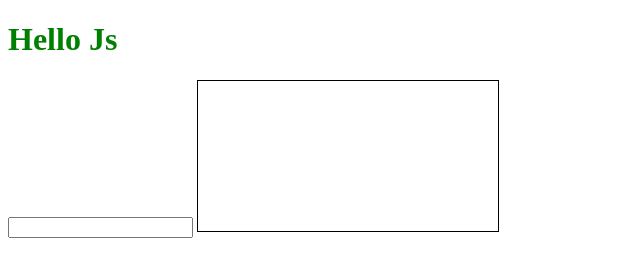
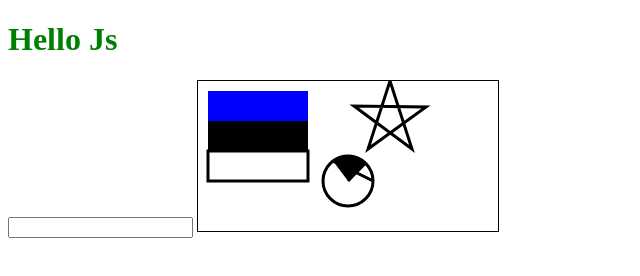
Before and after one commit to katarinakivimaa/learnjs, a plain HTML site: page index.html in a window 1280 px wide. Shown: the whole page, without its empty margins (0-640 px from the left). Drawn offline with Linux system fonts and the light colour scheme.

Commit message:
make flag, star and circle with black portion

```diff
--- a/index.html
+++ b/index.html
@@ -5,11 +5,12 @@
     <meta name="viewport" content="width=device-width, initial-scale=1.0">
     <title>Document</title>
     <link rel="stylesheet" href="/style.css">
+
 </head>
 <body>
     <h1 id="title" class="green">Hello Js</h1>
     <input type="text" name="" id="textInputs">
     <canvas></canvas>
-    <script>src="/script.js"</script>
+    <script src="/script.js"></script>
 </body>
 </html>
--- a/script.js
+++ b/script.js
@@ -4,16 +4,51 @@
 // }, 5000);
 let canvas = document.querySelector('canvas');
 let ctx = canvas.getContext('2d');
-ctx.moveTo(0,0);
-ctx.lineTo(200,100);
+
 ctx.stroke();
 ctx.beginPath();
-ctx.arc(100, 100, 50, 0, 2*Math.PI);
-ctx.strokeStyle ='red';
+ctx.moveTo(150,100);
+ctx.arc(150, 100, 25, 150, 180, 0.3*Math.PI);
+ctx.fill();
+ctx.arc(150, 100, 25, 0, 2*Math.PI);
 ctx.lineWidth = 3;
+
+
+// ctx.stroke();
+// ctx.beginPath();
+// ctx.moveTo(150,100);
+// ctx.lineTo(150,100);
+// ctx.arc(150, 100, 25, 0, 0.3*Math.PI);
+// ctx.fill();
+// ctx.arc(150, 100, 25, 0, 2*Math.PI);
+// ctx.lineWidth = 3;
+// ctx.stroke();
+
+ctx.fillStyle = '#0000FF'; //eesti lipp
+ctx.fillRect(10,10,100,30);
+ctx.fillStyle = '#000000';
+ctx.fillRect(10,40,100,30);
+ctx.fillStyle = 'FFFFFF';
+ctx.strokeStyle = 'black';
+var fillRect = false;
+ctx.rect(10, 70, 100, 30);
+if (fillRect) {
+  ctx.fill();
+}
 ctx.stroke();
-ctx.font = "30px Arial";
-ctx.fillText('Hello Canvas', 30,100);
-ctx.strokeText('Hello Canvas', 30, 100);
-ctx.fillStyle = '#ff0';
-ctx.fillRect(10,10,10,10);
+ //võtsin selle koodi siit: https://stackoverflow.com/questions/38173871/html5-canvas-how-to-border-a-fillrect
+
+ctx.beginPath(); //täht
+ctx.moveTo(192,0);  //1
+ctx.lineTo(214,68); //3
+ctx.lineTo(156,25); //5
+ctx.lineTo(228,26); //2
+ctx.lineTo(170,68); //4
+ctx.lineTo(192,0);  //1*
+
+
+
+
+ctx.lineTo(192,0);
+ctx.closePath();
+ctx.stroke();
```
